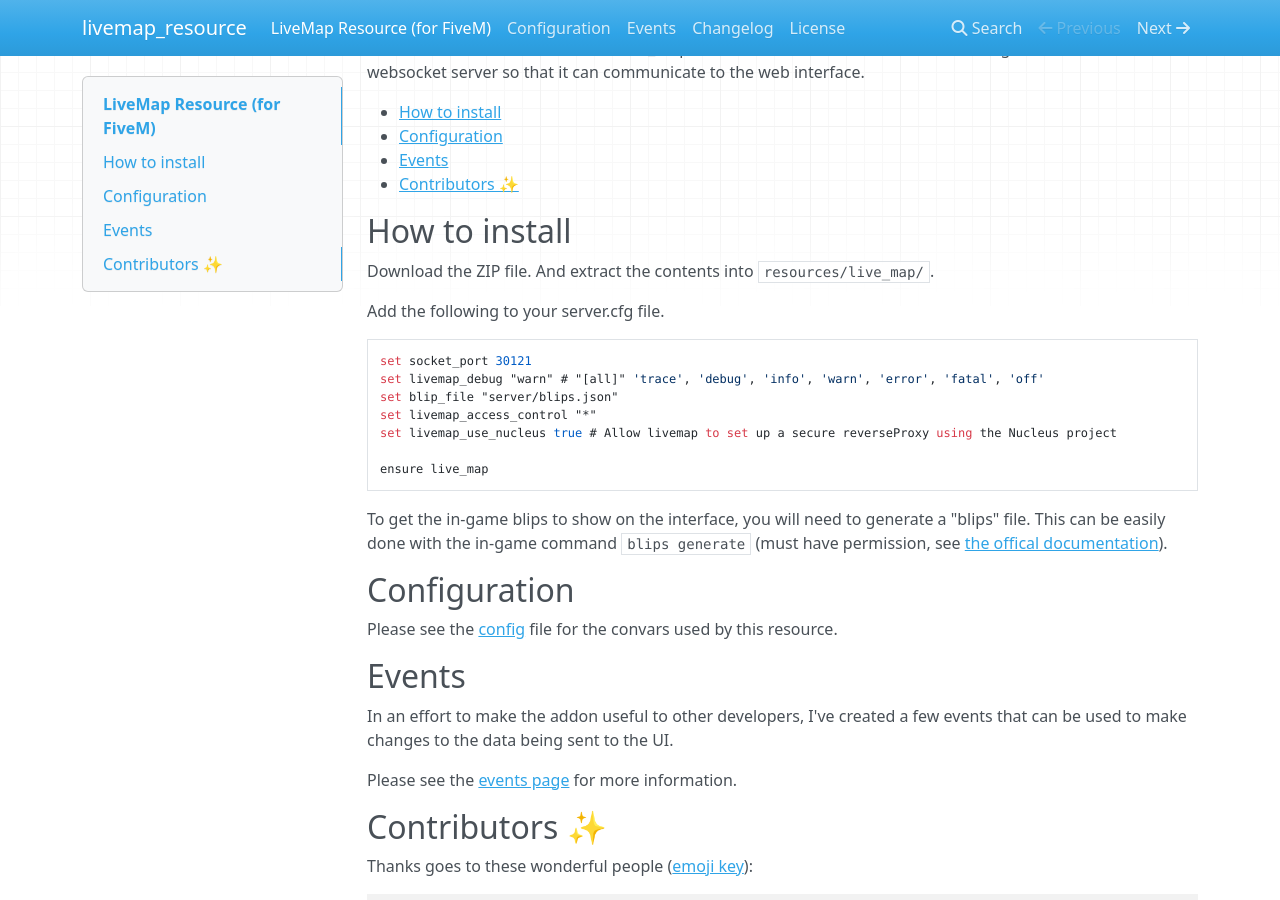
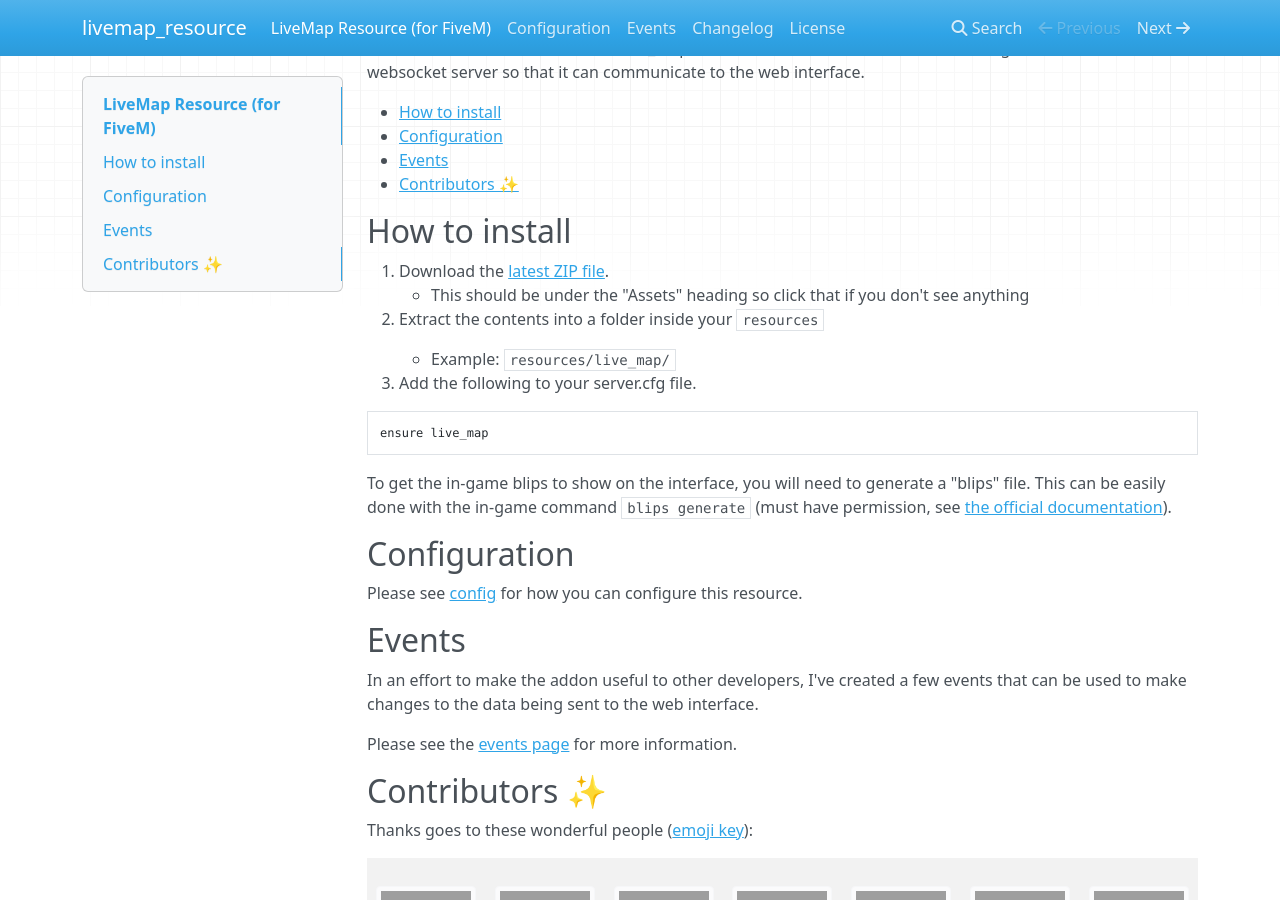
Before and after one commit to TGRHavoc/live_map, an MkDocs documentation site: the page built from docs/README.md, in a window 1280 px wide and 900 px high, scrolled down 194 px, cut to the strip 0-900 px from the top of the window. Built offline with MkDocs 1.6.1, drawn with Linux system fonts in a browser that asks for light colours; nearby versions of some CDN libraries; grey boxes are pictures that could not be loaded.

Commit message:
docs: update docs to reflect new changes

````diff
--- a/docs/README.md
+++ b/docs/README.md
@@ -13,30 +13,27 @@ It creates a websocket server so that it can communicate to the web interface.
 
 ## How to install
 
-Download the ZIP file. And extract the contents into `resources/live_map/`.
+1. Download the [latest ZIP file](https://github.com/tgrhavoc/live_map/releases/latest).
+    - This should be under the "Assets" heading so click that if you don't see anything
+2. Extract the contents into a folder inside your `resources`
+    - Example: `resources/live_map/`
 
-Add the following to your server.cfg file.
+3. Add the following to your server.cfg file.
 
-```
-set socket_port 30121
-set livemap_debug "warn" # "[all]" 'trace', 'debug', 'info', 'warn', 'error', 'fatal', 'off'
-set blip_file "server/blips.json"
-set livemap_access_control "*"
-set livemap_use_nucleus true # Allow livemap to set up a secure reverseProxy using the Nucleus project
-
+```lua
 ensure live_map
 ```
 
 To get the in-game blips to show on the interface, you will need to generate a "blips" file.
-This can be easily done with the in-game command `blips generate` (must have permission, see [the offical documentation](https://docs.fivem.net/docs/server-manual/server-commands/#access-control-commands)).
+This can be easily done with the in-game command `blips generate` (must have permission, see [the official documentation](https://docs.fivem.net/docs/server-manual/server-commands/#access-control-commands)).
 
 ## Configuration
 
-Please see the [config](config.md) file for the convars used by this resource.
+Please see [config](config.md) for how you can configure this resource.
 
 ## Events
 
-In an effort to make the addon useful to other developers, I've created a few events that can be used to make changes to the data being sent to the UI.
+In an effort to make the addon useful to other developers, I've created a few events that can be used to make changes to the data being sent to the web interface.
 
 Please see the [events page](events.md) for more information.
 
````
Also changed, not shown: docs/CHANGELOG.md (+1 -1 lines), docs/config.md (+22 -47 lines).
